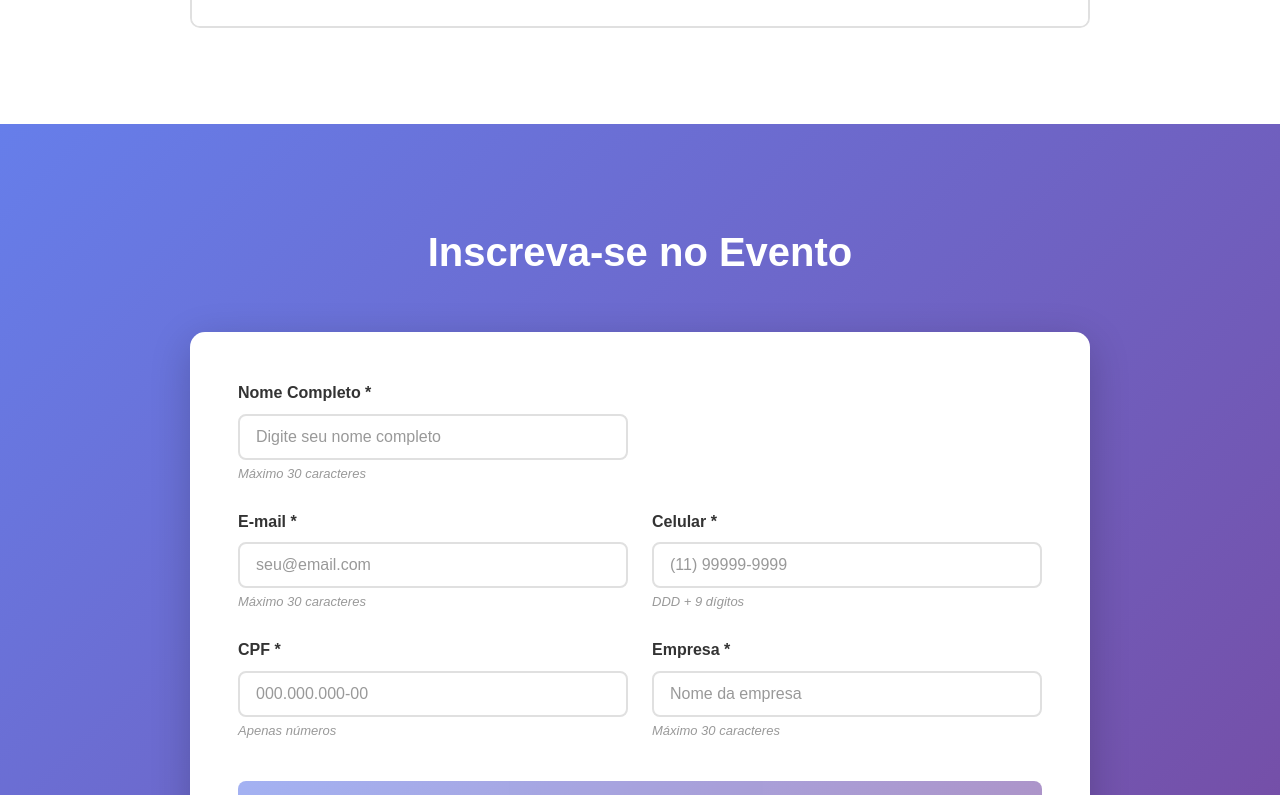
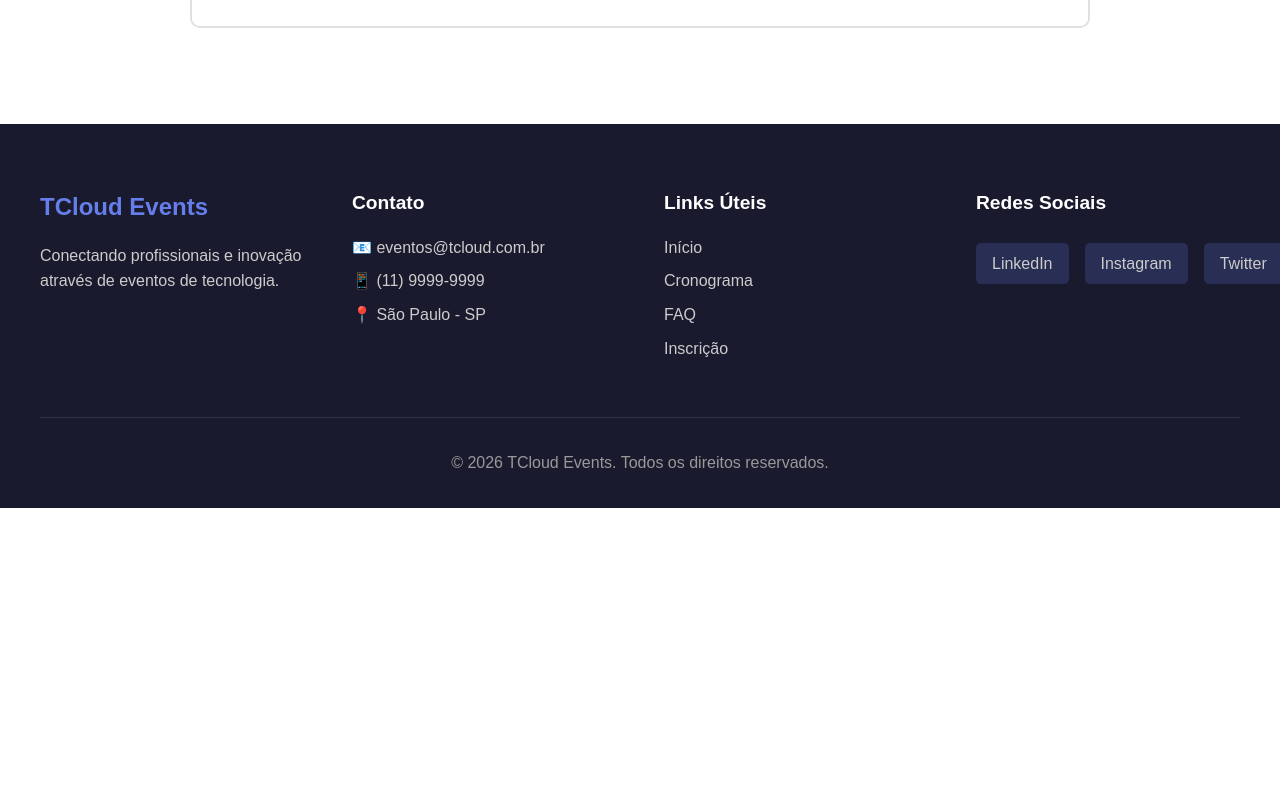
Before and after one commit to tcloud-dev/template-landingpage, an Angular app: page / in a window 1280 px wide. Shown: the part 4305-5100 px from the top of the page. After the commit the page ends 4813 px from the top, so only its background shows below. Built offline with nearby package versions, Linux system fonts and the light colour scheme; a web font is replaced by a local one.

Commit message:
config: remove registration-form from app

```diff
--- a/src/app/app.html
+++ b/src/app/app.html
@@ -3,5 +3,4 @@
 <app-schedule></app-schedule>
 <app-speakers></app-speakers>
 <app-faq></app-faq>
-<app-registration-form></app-registration-form>
 <app-footer></app-footer>
--- a/src/app/app.ts
+++ b/src/app/app.ts
@@ -4,12 +4,11 @@ import { Hero } from './components/hero/hero';
 import { Schedule } from './components/schedule/schedule';
 import { SpeakersComponent } from './components/speakers/speakers';
 import { Faq } from './components/faq/faq';
-import { RegistrationForm } from './components/registration-form/registration-form';
 import { Footer } from './components/footer/footer';
 
 @Component({
   selector: 'app-root',
-  imports: [Header, Hero, Schedule, SpeakersComponent, Faq, RegistrationForm, Footer],
+  imports: [Header, Hero, Schedule, SpeakersComponent, Faq, Footer],
   templateUrl: './app.html',
   styleUrl: './app.css',
 })
```
